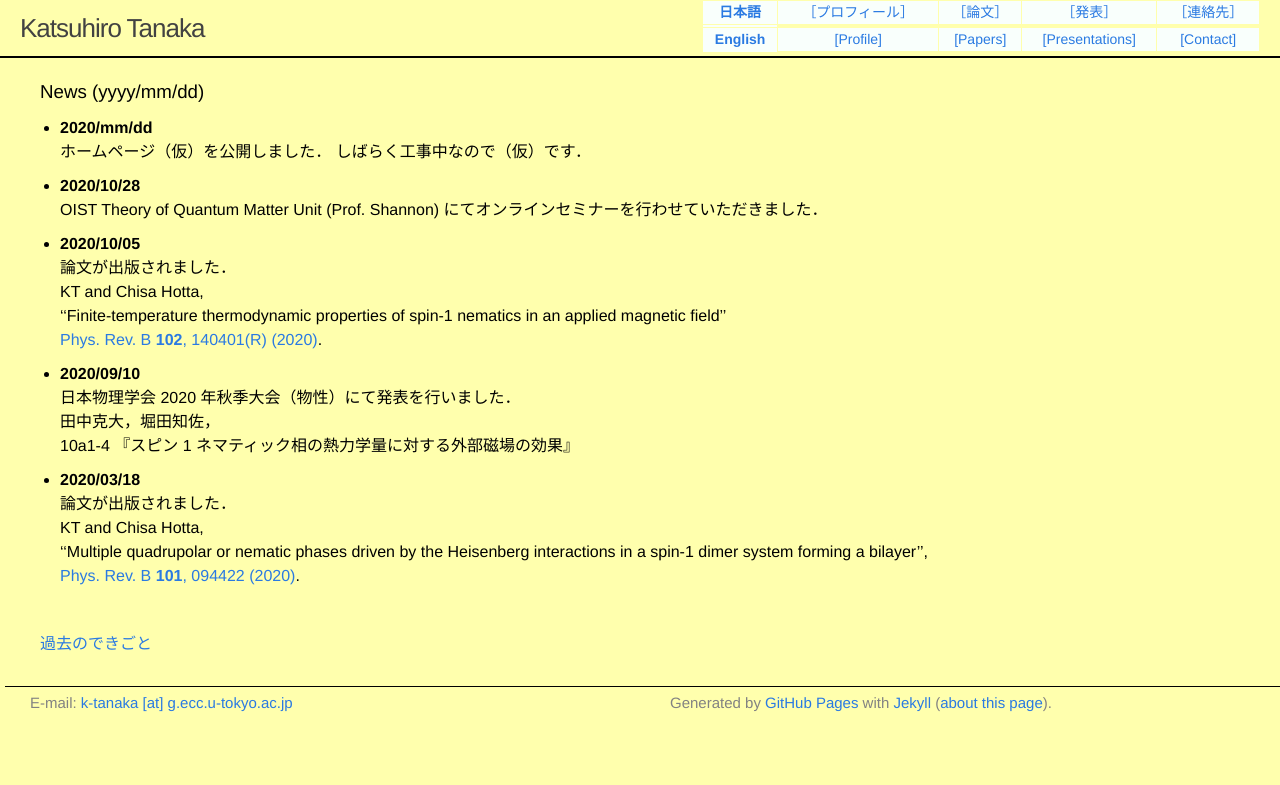
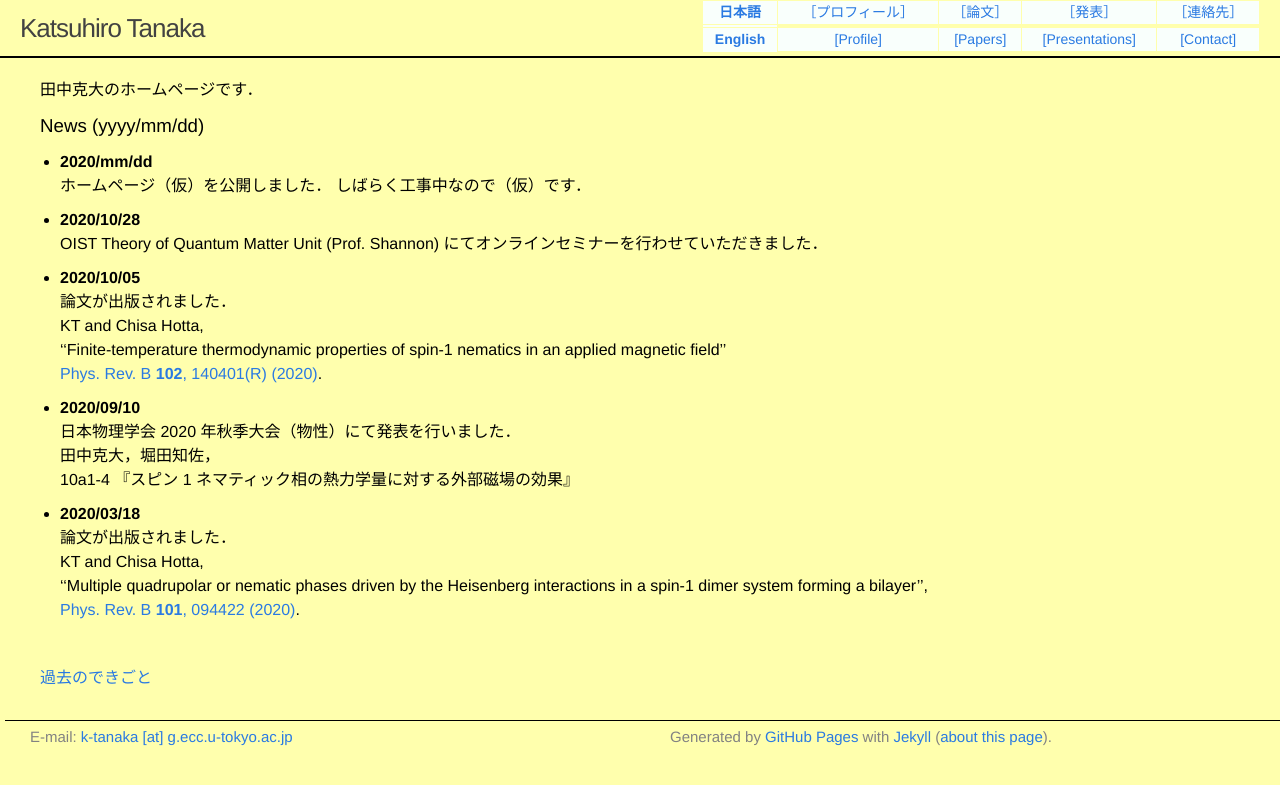
Before and after one commit to katsu-tanaka/katsu-tanaka.github.io, a Jekyll site: the page built from index.md, in a window 1280 px wide. Shown: the top 785 px of the page. Built offline with Jekyll 4.4.1, drawn with Linux system fonts in a browser that asks for light colours.

Commit message:
Update index.md
add name

```diff
--- a/index.md
+++ b/index.md
@@ -2,6 +2,8 @@
 layout: default
 title: Homepage of Katsuhiro Tanaka
 ---
+
+田中克大のホームページです．
 
 ### News (yyyy/mm/dd)
 - **2020/mm/dd**
```
